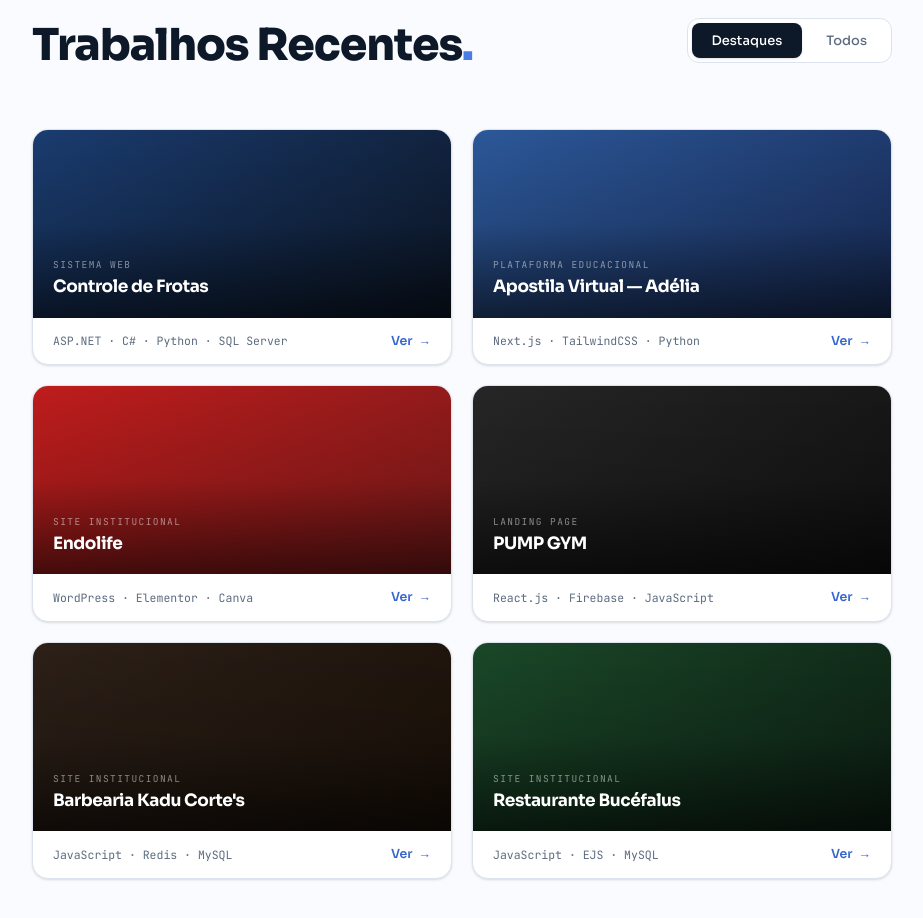
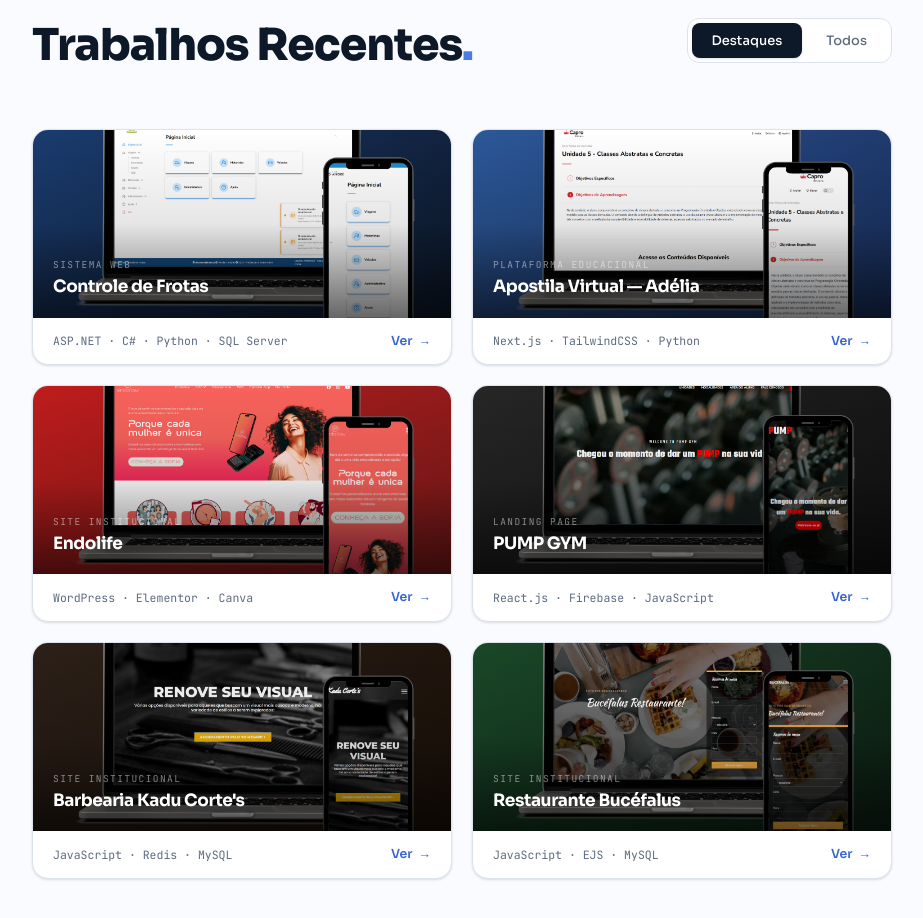
Before and after one commit to carloseduardo-silva/Portfolio-CarlosEduardo, a Next.js app: page / in a window 1280 px wide. Shown: the part 4260-5178 px from the top of the page, without its empty margins (328-1251 px from the left). Built offline with nearby package versions, Linux system fonts and the light colour scheme; no server answers.

Commit message:
refactor: reorganize imports in Projects and ProjectCard components for better readability

```diff
--- a/src/components/ui/ProjectCard.tsx
+++ b/src/components/ui/ProjectCard.tsx
@@ -1,3 +1,4 @@
+import Image from 'next/image'
 import { Project } from '@/data/projects'
 
 type Props = {
@@ -19,6 +20,13 @@ export default function ProjectCard({ project, onClick }: Props) {
         className="relative h-[188px] flex items-end px-5 py-5"
         style={{ background: project.bg }}
       >
+        <Image
+          src={project.mediaType === 'video' ? project.thumbnail : project.mediaSrc}
+          alt={project.title}
+          fill
+          sizes="(max-width: 1024px) 86vw, 420px"
+          className="object-cover"
+        />
         <div className="absolute inset-0 bg-gradient-to-t from-black/60 via-black/10 to-transparent" />
         <div className="relative z-10">
           <span className="font-mono text-[9.5px] text-white/50 uppercase tracking-[0.15em] block mb-1">
```
Also changed, not shown: src/components/sections/Projects.tsx (+3 -4 lines).
